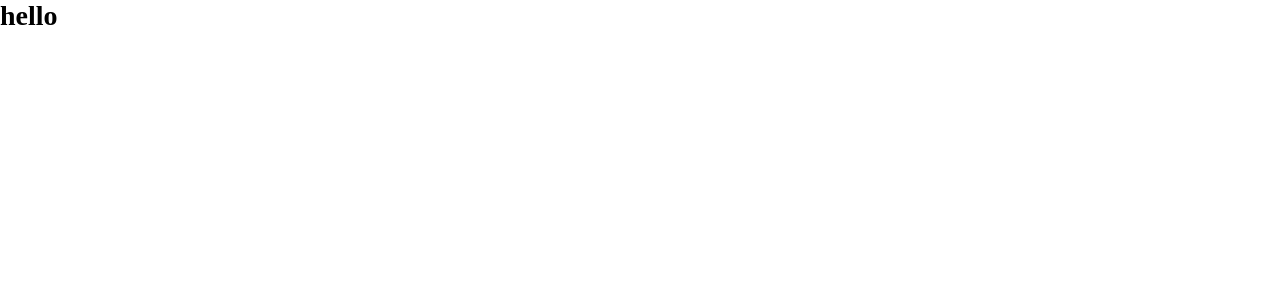
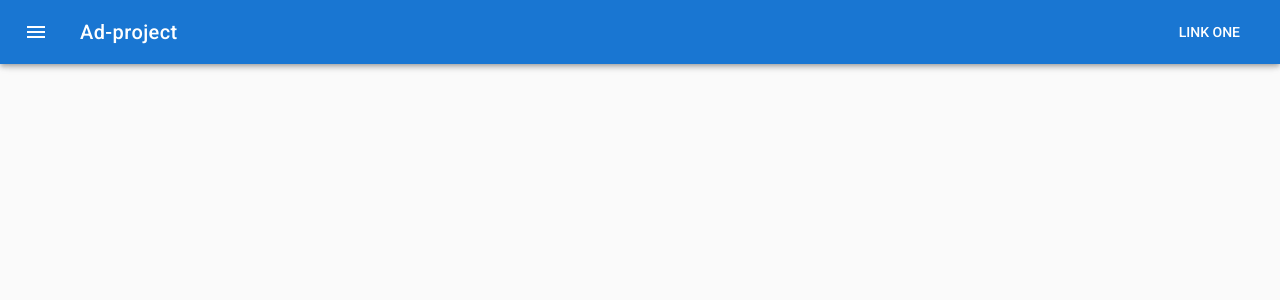
Before and after one commit to Tamtamlg/ad-project, a Vue app: page / in a window 1280 px wide. Shown: the top 300 px of the page. Built offline with nearby package versions, Linux system fonts and the light colour scheme.

Commit message:
add toolbar

```diff
--- a/src/App.vue
+++ b/src/App.vue
@@ -1,7 +1,20 @@
 <template>
-  <h1>hello</h1>
+  <v-app>
+    <v-navigation-drawer app temporary></v-navigation-drawer>
+    <v-toolbar app dark color="primary">
+      <v-toolbar-side-icon></v-toolbar-side-icon>
+      <v-toolbar-title>Ad-project</v-toolbar-title>
+      <v-spacer></v-spacer>
+      <v-toolbar-items class="hidden-sm-and-down">
+        <v-btn flat>Link One</v-btn>
+      </v-toolbar-items>
+    </v-toolbar>
+    <v-content>
+      <router-view></router-view>
+    </v-content>
+  </v-app>
 </template>
 
 <script>
-  export default {}
+export default {}
 </script>
```
